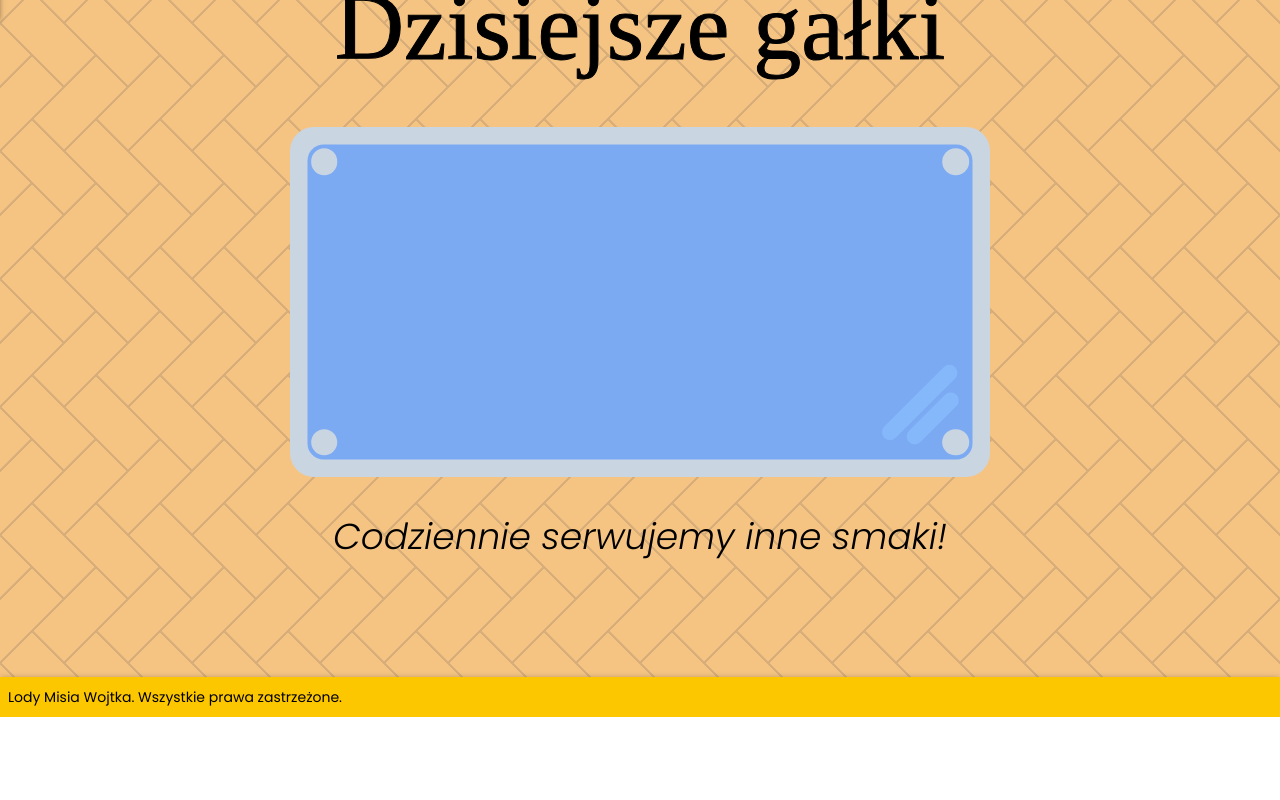
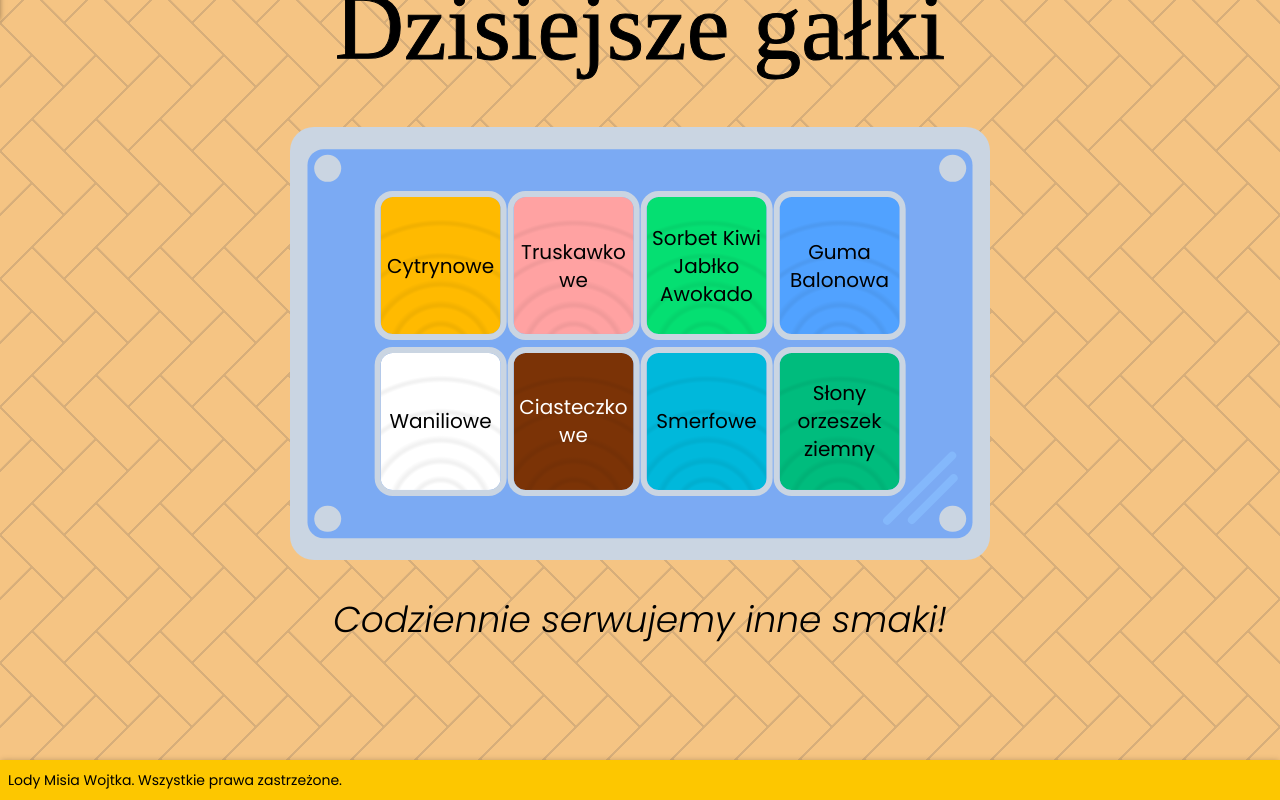
Before and after one commit to Dzarooo/LodyMisiaWojtkaFrontend, a React (Vite) app: page / in a window 1280 px wide. Shown: the part 779-1579 px from the top of the page. Before the commit the page ends 1496 px from the top, so only its background shows below. Built offline with nearby package versions, Linux system fonts and the light colour scheme; a web font is replaced by a local one.

Commit message:
finished scoops (only horizontal)

```diff
--- a/src/App.css
+++ b/src/App.css
@@ -8,12 +8,43 @@
     background:
         linear-gradient(135deg, #f5c483 21px, #d7ae7a 22px, #d7ae7a 24px, transparent 24px, transparent 67px, #d7ae7a 67px, #d7ae7a 69px, transparent 69px),
         linear-gradient(225deg, #f5c483 21px, #d7ae7a 22px, #d7ae7a 24px, transparent 24px, transparent 67px, #d7ae7a 67px, #d7ae7a 69px, transparent 69px)0 64px;
-        background-color: #f5c483;
+    background-color: #f5c483;
     background-size: 64px 128px;
 }
 
-/* background:
-        linear-gradient(135deg, #d7ae7a 42px, #c49e70 44px, #c49e70 48px, transparent 48px, transparent 134px, #c49e70 134px, #c49e70 138px, transparent 138px),
-        linear-gradient(225deg, #d7ae7a 42px, #c49e70 44px, #c49e70 48px, transparent 48px, transparent 134px, #c49e70 134px, #c49e70 138px, transparent 138px)0 128px;
-    background-color: #d7ae7a;
-    background-size: 128px 256px; */
+.singleScoopBackground {
+    background-image:
+        radial-gradient(circle at bottom center,
+            rgba(0, 0, 0, 0.0) 6%,
+            rgba(0, 0, 0, 0.05) 7.5%,
+            rgba(0, 0, 0, 0.05) 9%,
+            rgba(0, 0, 0, 0.0) 11%,
+            rgba(0, 0, 0, 0.0) 17.5%,
+            rgba(0, 0, 0, 0.05) 19.5%,
+            rgba(0, 0, 0, 0.05) 20.5%,
+            rgba(0, 0, 0, 0.0) 23%,
+            rgba(0, 0, 0, 0.0) 30%,
+            rgba(0, 0, 0, 0.05) 32%,
+            rgba(0, 0, 0, 0.05) 33%,
+            rgba(0, 0, 0, 0.0) 36%,
+            rgba(0, 0, 0, 0.0) 44%,
+            rgba(0, 0, 0, 0.05) 46%,
+            rgba(0, 0, 0, 0.05) 47%,
+            rgba(0, 0, 0, 0.0) 50%,
+            rgba(0, 0, 0, 0.0) 63%,
+            rgba(0, 0, 0, 0.05) 65%,
+            rgba(0, 0, 0, 0.05) 66%,
+            rgba(0, 0, 0, 0.0) 68%,
+            rgba(0, 0, 0, 0.0) 85%,
+            rgba(0, 0, 0, 0.05) 87%,
+            rgba(0, 0, 0, 0.05) 88%,
+            rgba(0, 0, 0, 0.0) 90%
+            );
+
+    background-position:
+        0 20px;
+
+    background-size: 100% 100%;
+
+    background-repeat: no-repeat;
+}
--- a/src/App.jsx
+++ b/src/App.jsx
@@ -7,6 +7,17 @@ import { useState } from 'react'
 function App() {
 
   const [isSidebarShown, setIsSidebarShown] = useState(false)
+
+  const scoops = [
+    {name: "Cytrynowe", color: 'rgb(255, 186, 0)', text: 'rgb(0,0,0)'},
+    {name: "Truskawkowe", color: 'rgb(255, 162, 162)', text: 'rgb(0,0,0)'},
+    {name: "Sorbet Kiwi Jabłko Awokado", color: 'rgb(5, 223, 114)', text: 'rgb(0,0,0)'},
+    {name: "Guma Balonowa", color: 'rgb(81, 162, 255)', text: 'rgb(0,0,0)'},
+    {name: "Waniliowe", color: 'rgb(255, 255, 255)', text: 'rgb(0,0,0)'},
+    {name: "Ciasteczkowe", color: 'rgb(123, 51, 6)', text: 'rgb(255,255,255)'},
+    {name: "Smerfowe", color: 'rgb(0, 184, 219)', text: 'rgb(0,0,0)'},
+    {name: "Słony orzeszek ziemny", color: 'rgb(0, 188, 125)', text: 'rgb(0,0,0)'},
+  ]
 
   return (
     <div className="w-[100vw] min-h-[100vh] flex flex-col">
@@ -40,16 +51,51 @@ function App() {
                 <h1 className="font-[Imperial_Script] text-8xl text-nowrap [-webkit-text-stroke:1px]">Dzisiejsze gałki</h1>
               </div>
 
-              <div className="relative w-[700px] h-[350px] 3xl:w-[900px] 3xl:h-[450px] rounded-4xl">
+              {/* scoops container */}
+              <div className="relative w-[700px] h-[433px] 3xl:w-[900px] 3xl:h-[600px] rounded-4xl">
+                {/* countertop */}
                 <div className="absolute top-0 left-0 w-[100%] h-[100%] bg-slate-300 rounded-3xl"></div>
+                {/* glass */}
                 <div className="absolute top-0 left-0 w-[100%] h-[100%]">
                   <div className="bg-blue-500/50 rounded-2xl top-1/2 left-1/2 -translate-x-1/2 -translate-y-1/2 w-[95%] h-[90%] relative">
-                    <div className="absolute -translate-x-1/2 -translate-y-1/2 top-87/100 left-94/100 w-[10%] h-[5%] bg-blue-300/50 -rotate-45 rounded-full"></div>
-                    <div className="absolute -translate-x-1/2 -translate-y-1/2 top-82/100 left-92/100 w-[15%] h-[5%] bg-blue-300/50 -rotate-45 rounded-full"></div>
-                    <div className="absolute -translate-x-1/2 -translate-y-1/2 w-[4%] aspect-square bg-slate-300 rounded-full top-11/200 left-5/200"></div>
-                    <div className="absolute -translate-x-1/2 -translate-y-1/2 w-[4%] aspect-square bg-slate-300 rounded-full top-11/200 left-195/200"></div>
-                    <div className="absolute -translate-x-1/2 -translate-y-1/2 w-[4%] aspect-square bg-slate-300 rounded-full top-189/200 left-5/200"></div>
-                    <div className="absolute -translate-x-1/2 -translate-y-1/2 w-[4%] aspect-square bg-slate-300 rounded-full top-189/200 left-195/200"></div>
+
+
+                    {/* corners on glass */}
+                    <div className="absolute -translate-x-1/2 -translate-y-1/2 w-[4%] aspect-square bg-slate-300 rounded-full top-10/200 left-6/200"></div>
+                    <div className="absolute -translate-x-1/2 -translate-y-1/2 w-[4%] aspect-square bg-slate-300 rounded-full top-10/200 left-194/200"></div>
+                    <div className="absolute -translate-x-1/2 -translate-y-1/2 w-[4%] aspect-square bg-slate-300 rounded-full top-190/200 left-6/200"></div>
+                    <div className="absolute -translate-x-1/2 -translate-y-1/2 w-[4%] aspect-square bg-slate-300 rounded-full top-190/200 left-194/200"></div>
+
+                    {/* scoops */}
+                    <div className="absolute -translate-x-1/2 -translate-y-1/2 top-3/10 left-1/5 w-[18%] h-[35%] rounded-xl outline-6 outline-slate-300 singleScoopBackground flex justify-center items-center" style={{ backgroundColor: scoops[0].color }}>
+                      <p className="text-xl text-center wrap-anywhere" style={{ color: scoops[0].text }}>{scoops[0].name}</p>
+                    </div>
+                    <div className="absolute -translate-x-1/2 -translate-y-1/2 top-3/10 left-2/5 w-[18%] h-[35%] rounded-xl outline-6 outline-slate-300 singleScoopBackground flex justify-center items-center" style={{ backgroundColor: scoops[1].color }}>
+                      <p className="text-xl text-wrap text-center wrap-anywhere" style={{ color: scoops[1].text }}>{scoops[1].name}</p>
+                    </div>
+                    <div className="absolute -translate-x-1/2 -translate-y-1/2 top-3/10 left-3/5 w-[18%] h-[35%] rounded-xl outline-6 outline-slate-300 singleScoopBackground flex justify-center items-center" style={{ backgroundColor: scoops[2].color }}>
+                      <p className="text-xl text-wrap text-center wrap-anywhere" style={{ color: scoops[2].text }}>{scoops[2].name}</p>
+                    </div>
+                    <div className="absolute -translate-x-1/2 -translate-y-1/2 top-3/10 left-4/5 w-[18%] h-[35%] rounded-xl outline-6 outline-slate-300 singleScoopBackground flex justify-center items-center" style={{ backgroundColor: scoops[3].color }}>
+                      <p className="text-xl text-wrap text-center wrap-anywhere" style={{ color: scoops[3].text }}>{scoops[3].name}</p>
+                    </div>
+                    <div className="absolute -translate-x-1/2 -translate-y-1/2 top-7/10 left-1/5 w-[18%] h-[35%] rounded-xl outline-6 outline-slate-300 singleScoopBackground flex justify-center items-center" style={{ backgroundColor: scoops[4].color }}>
+                      <p className="text-xl text-wrap text-center wrap-anywhere" style={{ color: scoops[4].text }}>{scoops[4].name}</p>
+                    </div>
+                    <div className="absolute -translate-x-1/2 -translate-y-1/2 top-7/10 left-2/5 w-[18%] h-[35%] rounded-xl outline-6 outline-slate-300 singleScoopBackground flex justify-center items-center" style={{ backgroundColor: scoops[5].color }}>
+                      <p className="text-xl text-wrap text-center wrap-anywhere" style={{ color: scoops[5].text }}>{scoops[5].name}</p>
+                      </div>
+                    <div className="absolute -translate-x-1/2 -translate-y-1/2 top-7/10 left-3/5 w-[18%] h-[35%] rounded-xl outline-6 outline-slate-300 singleScoopBackground flex justify-center items-center" style={{ backgroundColor: scoops[6].color }}>
+                      <p className="text-xl text-wrap text-center wrap-anywhere" style={{ color: scoops[6].text }}>{scoops[6].name}</p>
+                    </div>
+                    <div className="absolute -translate-x-1/2 -translate-y-1/2 top-7/10 left-4/5 w-[18%] h-[35%] rounded-xl outline-6 outline-slate-300 singleScoopBackground flex justify-center items-center" style={{ backgroundColor: scoops[7].color }}>
+                      <p className="text-xl text-wrap text-center wrap-anywhere" style={{ color: scoops[7].text }}>{scoops[7].name}</p>
+                    </div>
+
+                    {/* light on glass */}
+                    <div className="absolute -translate-x-1/2 -translate-y-1/2 top-90/100 left-94/100 w-[10%] h-[2%] bg-blue-300/50 -rotate-45 rounded-full"></div>
+                    <div className="absolute -translate-x-1/2 -translate-y-1/2 top-87/100 left-92/100 w-[15%] h-[2%] bg-blue-300/50 -rotate-45 rounded-full"></div>
+
                   </div>
                 </div>
               </div>
```
